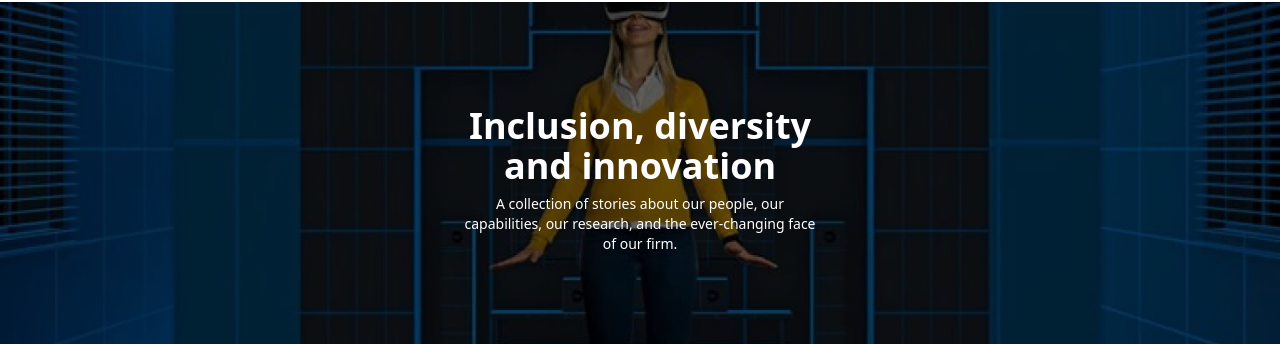
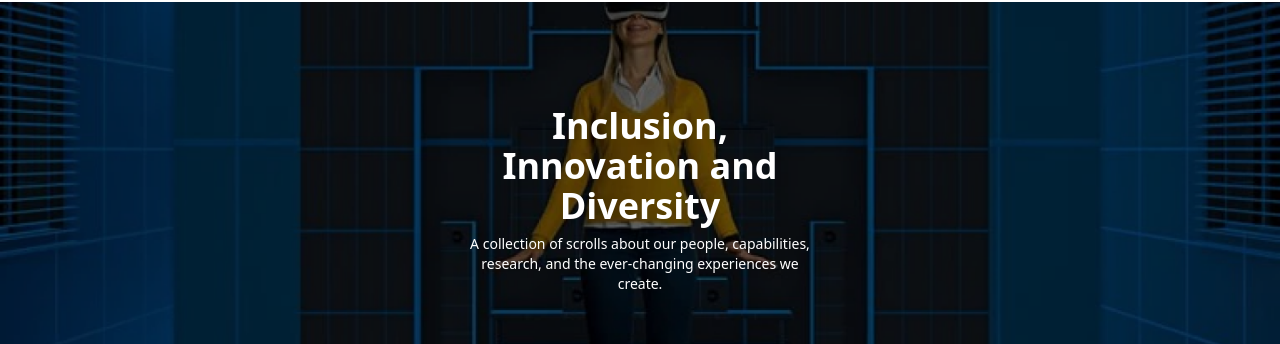
Before and after one commit to EduKarmaTech/Blog, a Next.js app: page / in a window 1280 px wide. Shown: the part 90-434 px from the top of the page. Built offline with nearby package versions, Linux system fonts and the light colour scheme.

Commit message:
Update index.js

```diff
--- a/pages/index.js
+++ b/pages/index.js
@@ -18,11 +18,11 @@ const Home = ({}) => {
         <div className='bg-[url("/blog-cover.png")] bg-cover bg-no-repeat py-24 px-96 text-center md:px-6'>
           <div className="flex flex-col justify-center items-center px-20 md:px-2">
             <h1 className="text-4xl font-bold text-white my-2">
-              Inclusion, diversity and innovation
+              Inclusion, Innovation and Diversity
             </h1>
             <span className="text-white text-sm font-normal">
-              A collection of stories about our people, our capabilities, our
-              research, and the ever-changing face of our firm.
+              A collection of scrolls about our people, capabilities,
+              research, and the ever-changing experiences we create.
             </span>
           </div>
         </div>
```
